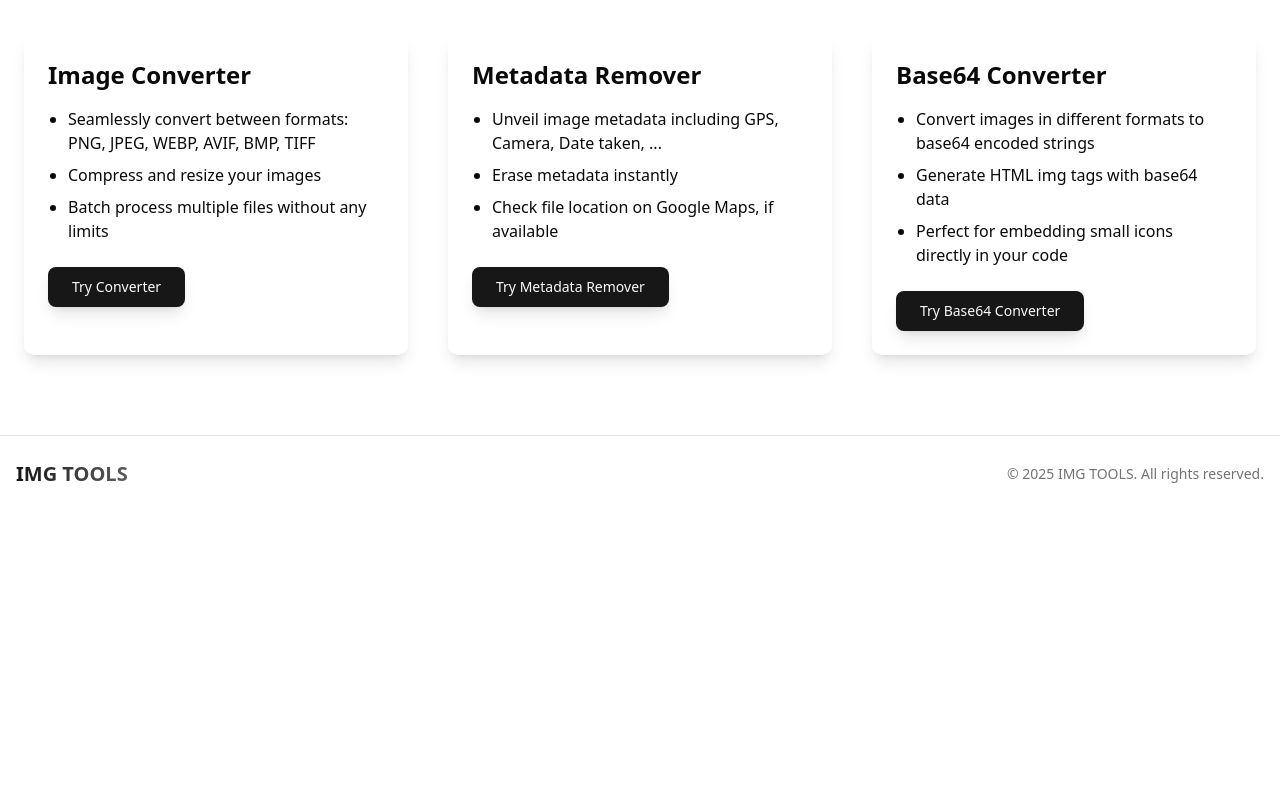
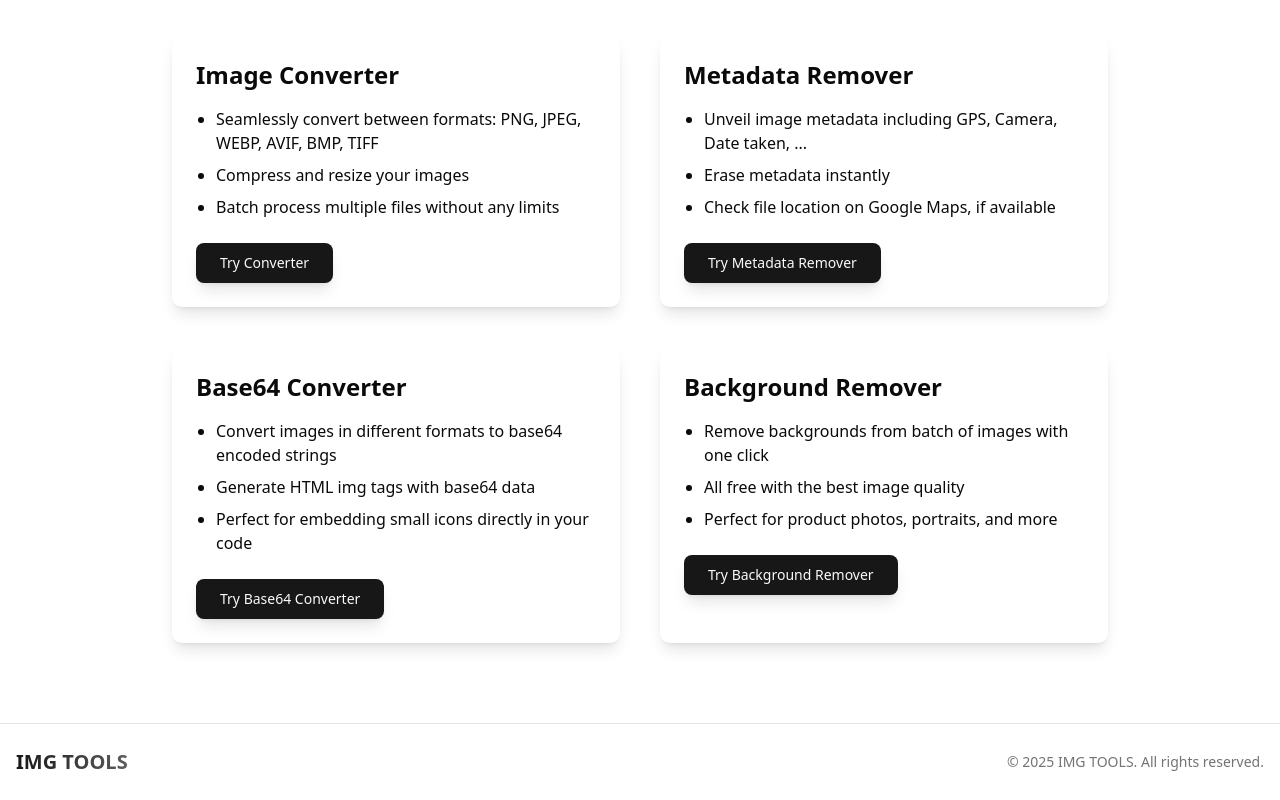
Before and after one commit to highnamee/img-tools, a React (Vite) app: page / in a window 1280 px wide. Shown: the part 686-1486 px from the top of the page. Before the commit the page ends 1198 px from the top, so only its background shows below. Built offline with nearby package versions, Linux system fonts and the light colour scheme.

Commit message:
[f] Update landing page

```diff
--- a/src/pages/LandingPage.tsx
+++ b/src/pages/LandingPage.tsx
@@ -1,5 +1,10 @@
 import { Link } from "react-router-dom";
-import { CONVERTER_PATH, METADATA_REMOVER_PATH, BASE64_CONVERTER_PATH } from "@/constants/routes";
+import {
+  CONVERTER_PATH,
+  METADATA_REMOVER_PATH,
+  BASE64_CONVERTER_PATH,
+  BACKGROUND_REMOVER_PATH,
+} from "@/constants/routes";
 import { Button } from "@/components/ui/button";
 
 export default function LandingPage() {
@@ -18,7 +23,7 @@ export default function LandingPage() {
         </h2>
       </header>
       <div className="flex flex-wrap justify-center gap-10">
-        <div className="w-96 max-w-[90vw] rounded-lg bg-white p-6 shadow-lg">
+        <div className="w-md max-w-[90vw] rounded-lg bg-white p-6 shadow-lg">
           <h3 className="mb-4 text-2xl font-bold">Image Converter</h3>
           <ul className="list-disc space-y-2 pl-5">
             <li>Seamlessly convert between formats: PNG, JPEG, WEBP, AVIF, BMP, TIFF</li>
@@ -31,7 +36,7 @@ export default function LandingPage() {
             </Link>
           </Button>
         </div>
-        <div className="w-96 max-w-[90vw] rounded-lg bg-white p-6 shadow-lg">
+        <div className="w-md max-w-[90vw] rounded-lg bg-white p-6 shadow-lg">
           <h3 className="mb-4 text-2xl font-bold">Metadata Remover</h3>
           <ul className="list-disc space-y-2 pl-5">
             <li>Unveil image metadata including GPS, Camera, Date taken, ...</li>
@@ -44,7 +49,7 @@ export default function LandingPage() {
             </Link>
           </Button>
         </div>
-        <div className="w-96 max-w-[90vw] rounded-lg bg-white p-6 shadow-lg">
+        <div className="w-md max-w-[90vw] rounded-lg bg-white p-6 shadow-lg">
           <h3 className="mb-4 text-2xl font-bold">Base64 Converter</h3>
           <ul className="list-disc space-y-2 pl-5">
             <li>Convert images in different formats to base64 encoded strings</li>
@@ -57,6 +62,19 @@ export default function LandingPage() {
             </Link>
           </Button>
         </div>
+        <div className="w-md max-w-[90vw] rounded-lg bg-white p-6 shadow-lg">
+          <h3 className="mb-4 text-2xl font-bold">Background Remover</h3>
+          <ul className="list-disc space-y-2 pl-5">
+            <li>Remove backgrounds from batch of images with one click</li>
+            <li>All free with the best image quality</li>
+            <li>Perfect for product photos, portraits, and more</li>
+          </ul>
+          <Button variant="default" size="lg" className="mt-6 shadow-lg">
+            <Link to={BACKGROUND_REMOVER_PATH} viewTransition>
+              Try Background Remover
+            </Link>
+          </Button>
+        </div>
       </div>
     </div>
   );
```
